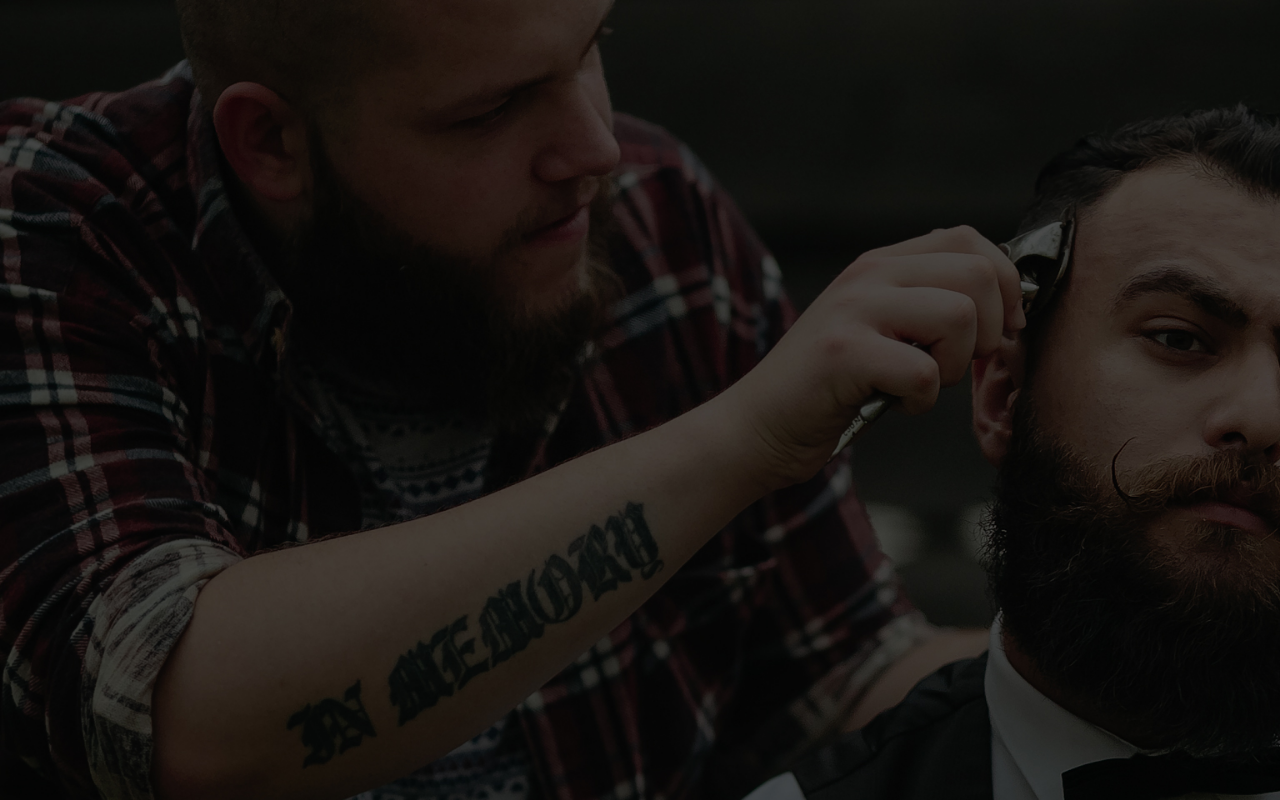
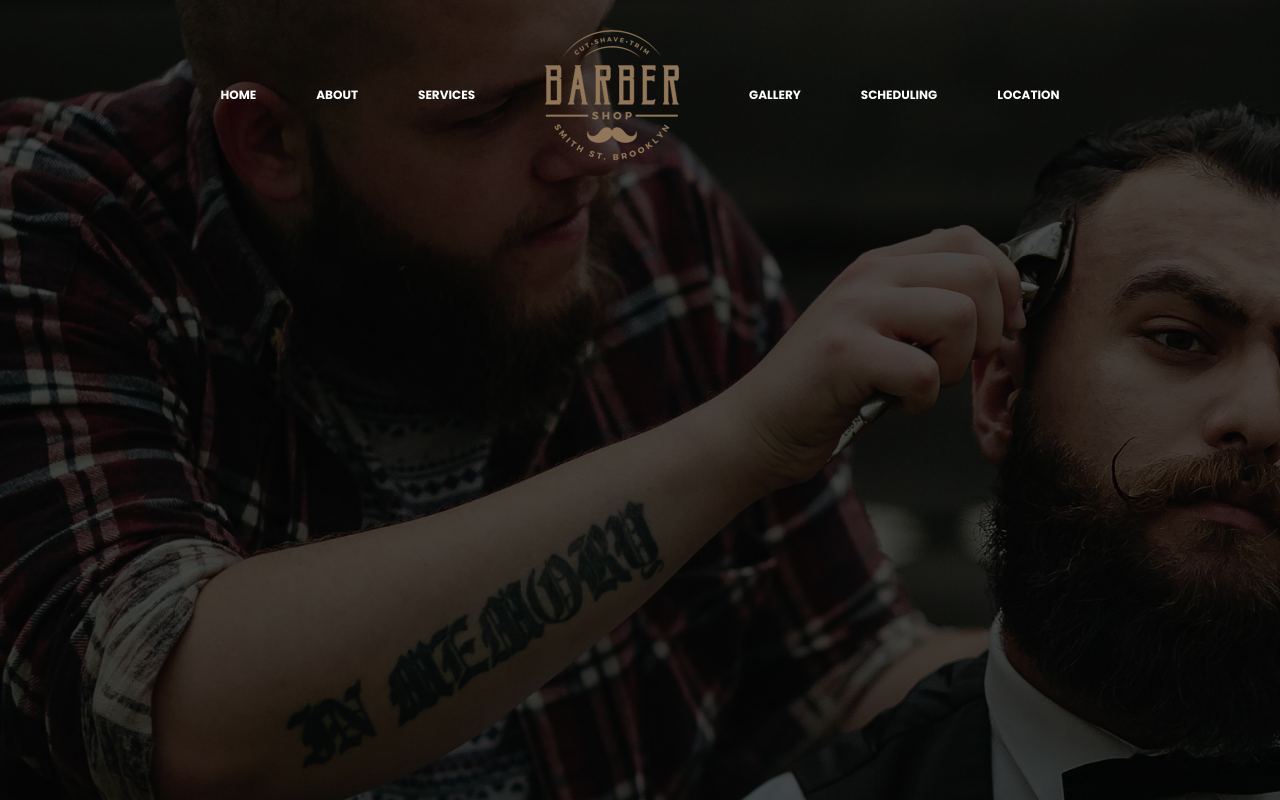
Before and after one commit to Igor-Cruz/barber-shop-project, a plain HTML site: page index.html in a window 1280 px wide. Drawn offline with Linux system fonts and the light colour scheme.

Commit message:
creating the menu

```diff
--- a/css/style.css
+++ b/css/style.css
@@ -1,11 +1,59 @@
+:root{
+    --color-primary: #917758;
+}
+
 *{
     margin: 0;
     padding: 0;
     box-sizing: border-box;
+
 }
 
+body{
+    font-family: 'Poppins', sans-serif;
+}
+
+
 .home{
-    background-image: url('../images/bg-home.jpg');
+    background-image: url(../images/bg-home.jpg);
     background-size: cover;
     height: 100vh;
 }
+
+.home .header {
+    padding: 30px 0;
+}
+
+.home .header .nav{
+    display: flex;
+    justify-content: center;
+}
+
+.home .header .nav ul{
+    display: flex;
+    list-style: none;
+}
+
+.home .header .nav ul li {
+    display: flex;
+    align-items: center;
+    margin:0 10px;
+}
+
+.home .header .nav ul li a{
+    color: white;
+    text-decoration:none;
+    text-transform: uppercase;
+    font-weight: bold;
+    font-size: 12px;
+    padding: 20px;
+}
+
+.home .header .nav ul li a:hover{
+    border-bottom: 1px solid var(--color-primary);
+    color: var(--color-primary);
+}
+
+.home .header .nav ul li .logo{
+    margin: 0 30px;
+}
--- a/index.html
+++ b/index.html
@@ -5,12 +5,44 @@
     <meta http-equiv="X-UA-Compatible" content="IE=edge">
     <meta name="viewport" content="width=device-width, initial-scale=1.0">
     <link rel="stylesheet" href="css/style.css">
+    <link rel="preconnect" href="https://fonts.gstatic.com">
+    <link href="https://fonts.googleapis.com/css2?family=Poppins:wght@100;400;700&display=swap" rel="stylesheet">
+
     <title>Barber Shop Project</title>
 </head>
 <body>
     <section class="home">
+        <header class="header">
+            <nav class="nav">
+                <ul>
+                    <li>
+                        <a href="#">Home</a>
+                    </li>
 
+                    <li>
+                        <a href="#">About</a>
+                    </li>
+
+                    <li>
+                        <a href="#">Services</a>
+                    </li>
+                    <li>
+                    <img src="images/logo.png" alt="Barber Shop" class="logo">
+                    </li>
+                    <li>
+                        <a href="#">Gallery</a>
+                    </li>
+
+                    <li>
+                        <a href="#">Scheduling</a>
+                    </li>
+
+                    <li>
+                        <a href="#">Location</a>
+                    </li>
+                </ul>
+            </nav>
+        </header>
     </section>
-
 </body>
 </html>
```
